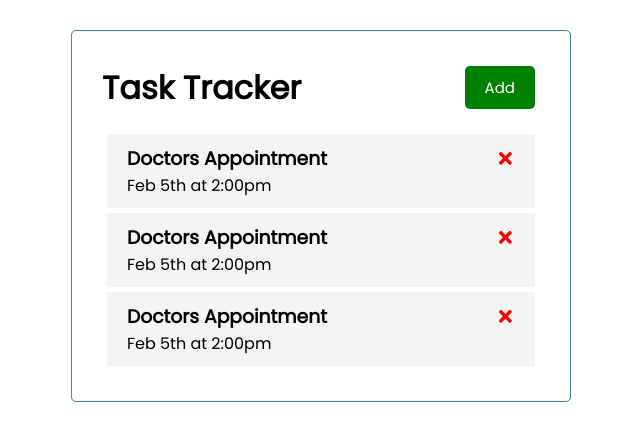
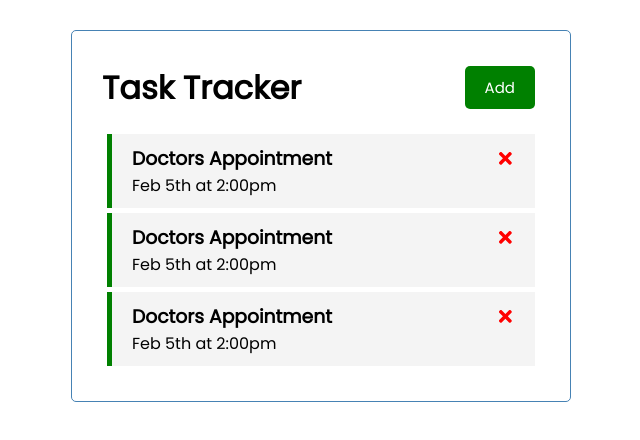
Before and after one commit to biomedengsam/Task-Tracker, a React (Create React App) app: page / in a window 1280 px wide. Shown: the top 440 px of the page, without its empty margins (319-959 px from the left). Built offline with nearby package versions, Linux system fonts and the light colour scheme; the HTML template or start-up script is replaced by a standard one.

Commit message:
feat:Add toggle reminder & conditional styling

```diff
--- a/src/App.js
+++ b/src/App.js
@@ -22,13 +22,21 @@
 }])
 
 // Delete Task
-const deleteTask = (id) => {
-  setTasks(tasks.filter((task) => task.id !== id))
-}
+  const deleteTask = (id) => {
+    setTasks(tasks.filter((task) => task.id !== id))
+  }
+
+// Toggle reminder
+  const ToggleReminder = (id) => {
+    setTasks(
+      tasks.map((task) => task.id === id? {...task, reminder: !task.reminder
+    }: task))
+  }
+
   return (
     <div className="container">
       <Header />
-      {tasks.length > 0 ? <Tasks tasks={tasks} onDelete= {deleteTask}/> : 'No Tasks To Show'}
+      {tasks.length > 0 ? <Tasks tasks={tasks} onDelete= {deleteTask} onToggle={ToggleReminder}/> : 'No Tasks To Show'}
     </div>
   );
 }
--- a/src/components/Task.js
+++ b/src/components/Task.js
@@ -1,8 +1,8 @@
 import { FaTimes } from 'react-icons/fa'
 
-const Task = ( {task, onDelete} ) => {
+const Task = ( {task, onDelete, onToggle} ) => {
     return (
-        <div className='task'>
+        <div className={`task ${task.reminder? 'reminder': ''}` }onDoubleClick={()=>{onToggle(task.id)}}>
              <h3>{task.text}<FaTimes style={{color:'red', curser:'pointer'}} onClick={()=>onDelete(task.id)} /></h3>
              <p>{task.day}</p>
         </div>
--- a/src/components/Tasks.js
+++ b/src/components/Tasks.js
@@ -1,10 +1,10 @@
 import Task from './Task'
-const Tasks = ({tasks, onDelete}) => {
+const Tasks = ({tasks, onDelete, onToggle}) => {
 
     return (
         <>
             {tasks.map((task) => (
-                <Task key={task.id} task={task} onDelete={onDelete}/>
+                <Task key={task.id} task={task} onDelete={onDelete} onToggle={onToggle}/>
             ))}
         </>
     )
```
Also changed, not shown: 1 other file (tests, documents, lock files or other folders).
